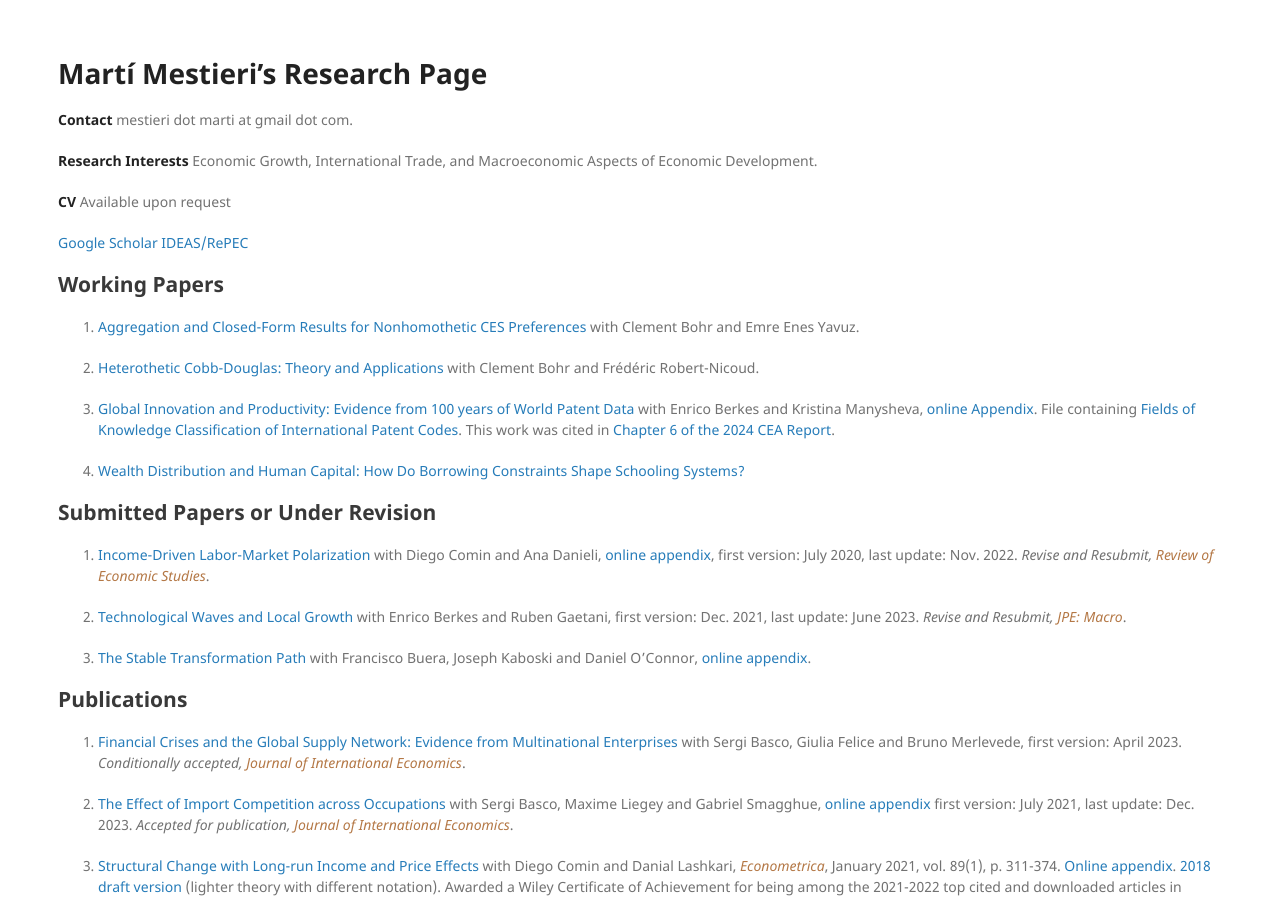
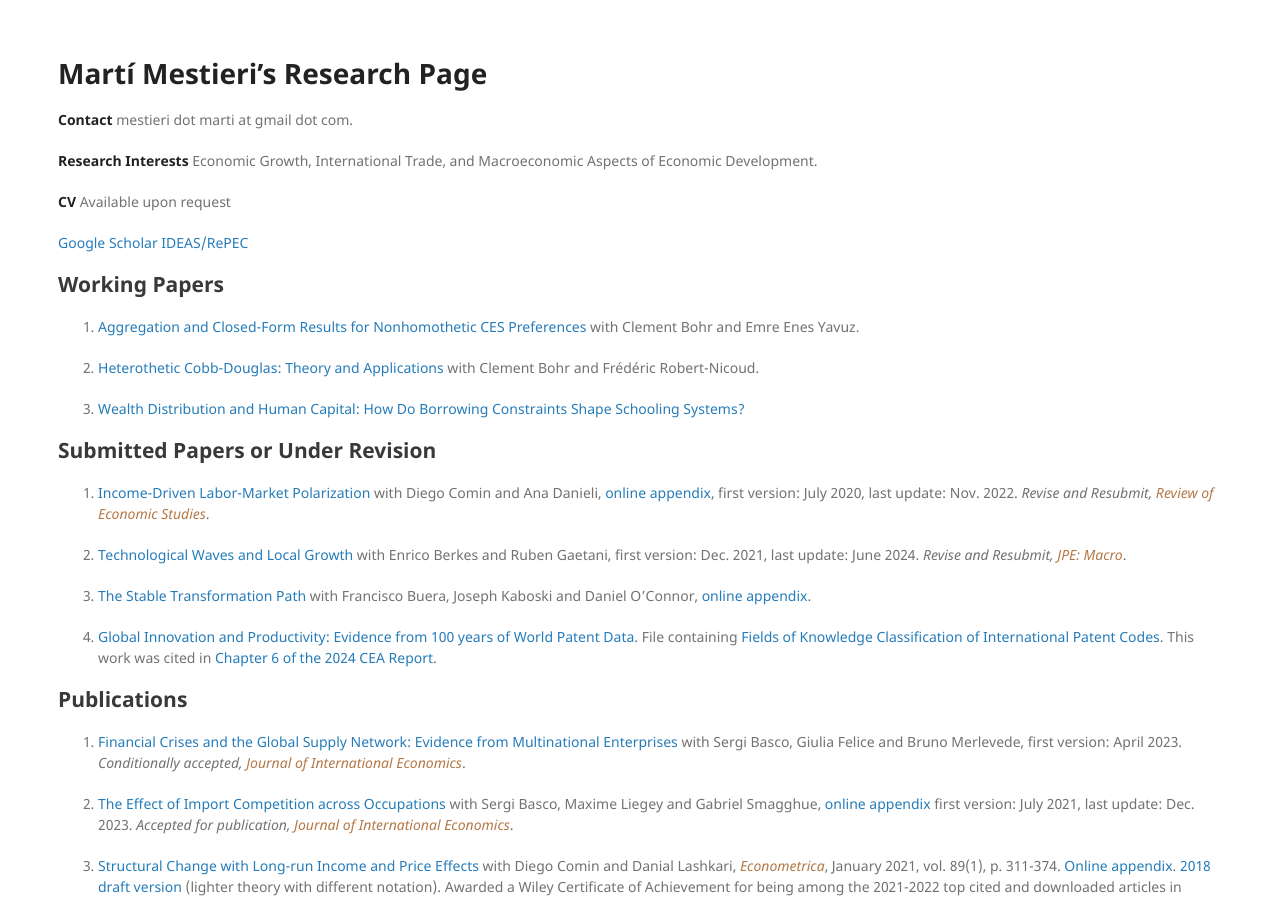
Before and after one commit to mestieri/mestieri.github.io, a Jekyll site: the page built from index.md, in a window 1280 px wide and 900 px high. Built offline with Jekyll 4.4.1, drawn with Linux system fonts in a browser that asks for light colours; part of the change alters nothing that is shown.

Commit message:
Update index.md

```diff
--- a/index.md
+++ b/index.md
@@ -33,9 +33,7 @@ for Nonhomothetic CES Preferences](https://www.dropbox.com/scl/fi/obu49nw8d74wye
 
 2. [Heterothetic Cobb-Douglas: Theory and Applications](https://www.dropbox.com/s/4ib6vfi0og7ixop/bmrn_hcd.pdf?dl=0) with Clement Bohr and Frédéric Robert-Nicoud.
 
-3. [Global Innovation and Productivity: Evidence from 100 years of World Patent Data](https://www.dropbox.com/s/h49z8tmqrtbzchr/bmm_website.pdf?dl=0) with Enrico Berkes and Kristina Manysheva, [online Appendix](https://www.dropbox.com/s/p0857cfab9i9jjs/bmm_oa_website.pdf?dl=0). File containing [Fields of Knowledge Classification of International Patent Codes](https://www.dropbox.com/s/sne8ac9t22pwcy3/Fields_of_knowledge.csv?dl=0). This work was cited in [Chapter 6 of the 2024 CEA Report](https://www.whitehouse.gov/wp-content/uploads/2024/03/ERP-2024-CHAPTER-6.pdf).
-
-4. [Wealth Distribution and Human Capital: How Do Borrowing Constraints Shape Schooling Systems?](https://www.dropbox.com/s/w0fc7sthxh0mhtx/mestieri_wealthdistrib_humancapital.pdf?dl=0)
+3. [Wealth Distribution and Human Capital: How Do Borrowing Constraints Shape Schooling Systems?](https://www.dropbox.com/s/w0fc7sthxh0mhtx/mestieri_wealthdistrib_humancapital.pdf?dl=0)
 
 
 ## Submitted Papers or Under Revision
@@ -43,11 +41,14 @@ for Nonhomothetic CES Preferences](https://www.dropbox.com/scl/fi/obu49nw8d74wye
 1. [Income-Driven Labor-Market Polarization](https://www.dropbox.com/s/4c3ow4flycqnymd/cdm.pdf?dl=0) with Diego Comin and Ana Danieli,
     [online appendix](https://www.dropbox.com/s/cu2hv6z8u9633rb/cdm_oa.pdf?dl=0), first version: July 2020, last update: Nov. 2022. *Revise and Resubmit,<blue> Review of Economic Studies</blue>*.
 
-2. [Technological Waves and Local Growth](https://www.dropbox.com/s/vswbcd98s6333tu/bgm_june23.pdf?dl=0) with Enrico Berkes and Ruben Gaetani, first version: Dec. 2021, last update: June 2023. *Revise and Resubmit,<blue> JPE: Macro</blue>*.
+2. [Technological Waves and Local Growth](https://www.dropbox.com/scl/fi/qsgw0pexz4ed5xc43wn23/bgm.pdf?rlkey=mltxyzm9r7sgjyu41iue697jx&dl=0) with Enrico Berkes and Ruben Gaetani, first version: Dec. 2021, last update: June 2024. *Revise and Resubmit,<blue> JPE: Macro</blue>*.
 
 3. [The Stable Transformation Path](https://www.dropbox.com/scl/fi/j3xps3b5hrbdf7aoogorv/bkmo.pdf?rlkey=gbe1j4hjbel18h26shu973g9x&dl=0)
     with Francisco Buera, Joseph Kaboski and Daniel O'Connor,
     [online appendix](https://www.dropbox.com/scl/fi/1bwbztx2e2ct86z655r4a/bkmo_oa.pdf?rlkey=zt703kblik2k6ud1amp0bskdf&dl=0).
+
+4. [Global Innovation and Productivity: Evidence from 100 years of World Patent Data](https://www.dropbox.com/scl/fi/3nbtp328lugkp82lrytbn/bmm.pdf?rlkey=yaw5hgq9eav4vo6c7gt74ieuv&dl=0). File containing [Fields of Knowledge Classification of International Patent Codes](https://www.dropbox.com/s/sne8ac9t22pwcy3/Fields_of_knowledge.csv?dl=0). This work was cited in [Chapter 6 of the 2024 CEA Report](https://www.whitehouse.gov/wp-content/uploads/2024/03/ERP-2024-CHAPTER-6.pdf).
+
 
 
 ## Publications
```
